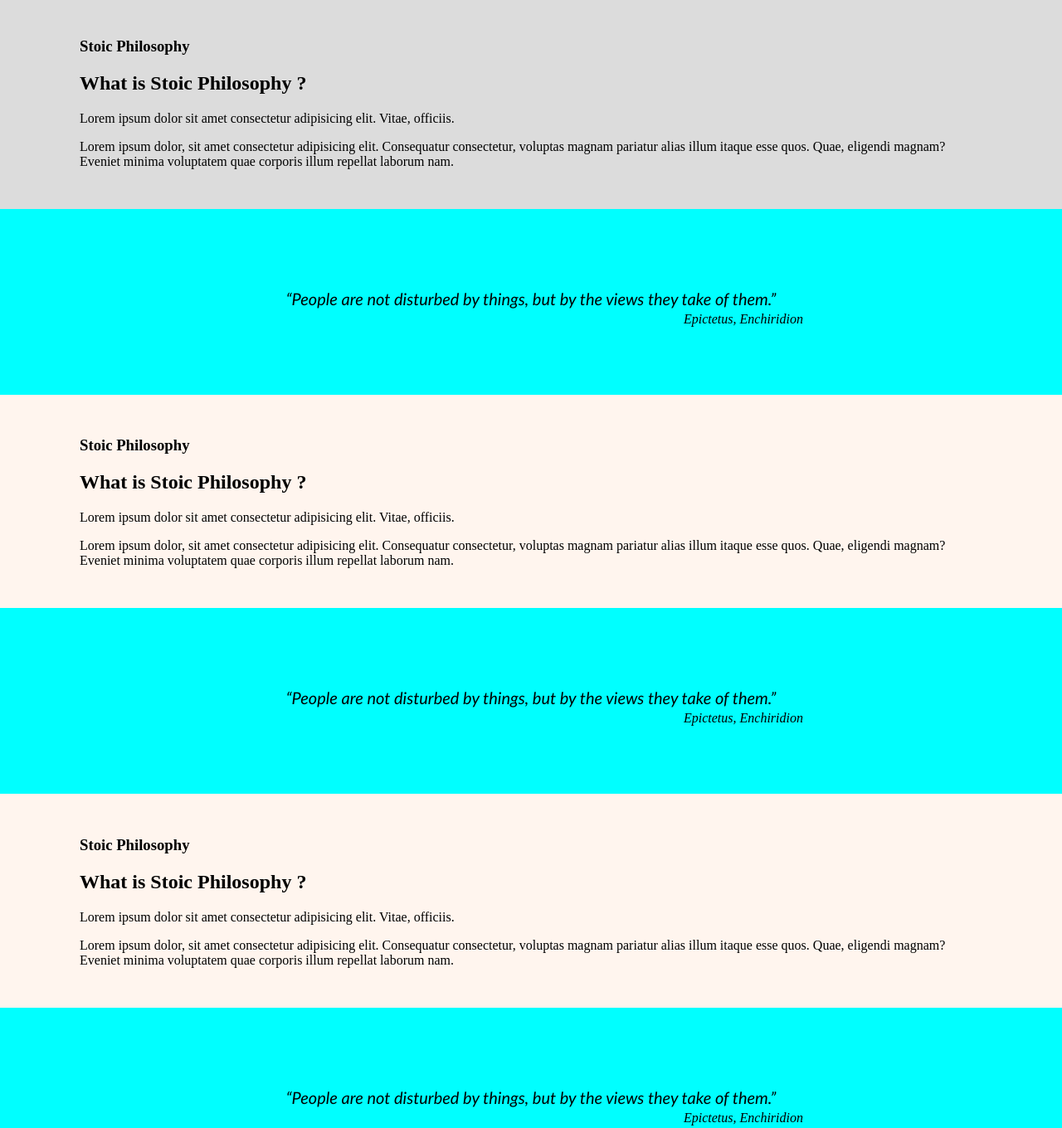
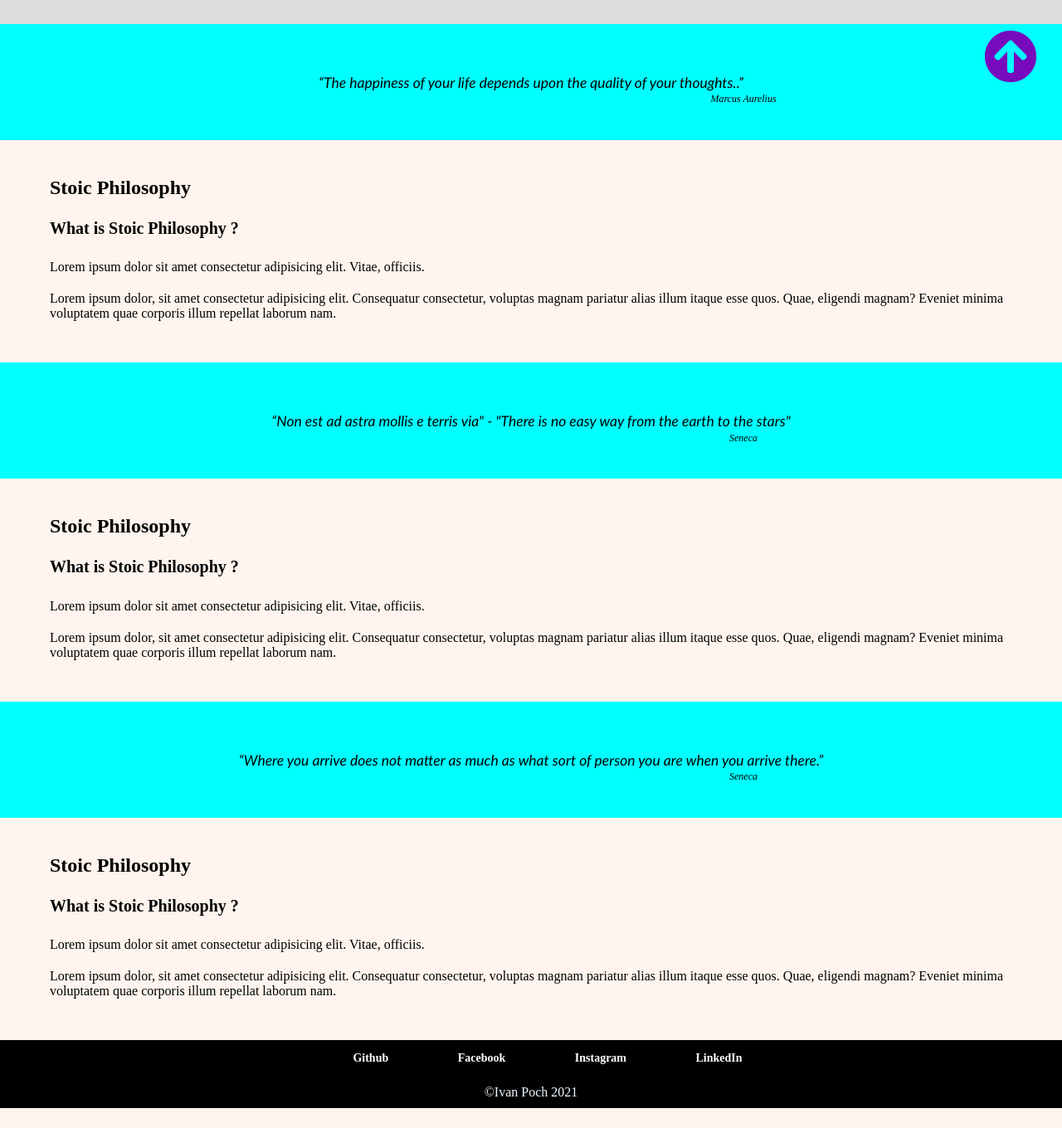
Before and after one commit to DarthCorax6976616e/DarthCora6976616e, a plain HTML site: page index.html in a window 1280 px wide. Shown: the part 680-2040 px from the top of the page at 83% size. After the commit the page ends 2016 px from the top, so only its background shows below. Drawn offline with Linux system fonts and the light colour scheme.

Commit message:
Add files via upload

```diff
--- a/index.html
+++ b/index.html
@@ -52,10 +52,10 @@
       </section>
       <section class="separator">
         <blockquote>
-          “People are not disturbed by things, but by the views they take of
-          them.”
+          “The happiness of your life depends upon the quality of your
+          thoughts..”
         </blockquote>
-        <cite> Epictetus, Enchiridion </cite>
+        <cite> Marcus Aurelius </cite>
       </section>
       <section id="early-life">
         <article class="section-article">
@@ -78,10 +78,10 @@
       </section>
       <section class="separator">
         <blockquote>
-          “People are not disturbed by things, but by the views they take of
-          them.”
+          “Non est ad astra mollis e terris via" - "There is no easy way from
+          the earth to the stars"
         </blockquote>
-        <cite> Epictetus, Enchiridion </cite>
+        <cite> Seneca </cite>
       </section>
       <section id="writings">
         <article class="section-article">
@@ -104,10 +104,10 @@
       </section>
       <section class="separator">
         <blockquote>
-          “People are not disturbed by things, but by the views they take of
-          them.”
+          “Where you arrive does not matter as much as what sort of person you
+          are when you arrive there.”
         </blockquote>
-        <cite> Epictetus, Enchiridion </cite>
+        <cite> Seneca </cite>
       </section>
       <section id="stoic-books">
         <article class="section-article">
@@ -131,16 +131,31 @@
       <footer>
         <div id="footer-flex-row">
           <ul>
-            <li><a href="#">Github</a></li>
-            <li><a href="#">Facebook</a></li>
+            <li>
+              <a href="https://github.com/Node4976616e" target="_blank"
+                >Github
+              </a>
+            </li>
+            <li>
+              <a href="#" target="_blank">Facebook</a>
+            </li>
             <li><a href="#">Instagram</a></li>
-            <li><a href="#">LinkedIn</a></li>
+            <li>
+              <a
+                href="https://www.linkedin.com/in/ivan-poch-221ba6204/"
+                target="_blank"
+                >LinkedIn
+              </a>
+            </li>
           </ul>
         </div>
         <div id="footer-copytext">
           <p>&copy;Ivan Poch 2021</p>
         </div>
       </footer>
+      <div id="back-to-top">
+        <a href="#main-header"><img src="arrow.png" alt="" /></a>
+      </div>
     </main>
   </body>
 </html>
--- a/style.css
+++ b/style.css
@@ -1,5 +1,7 @@
 html {
   scroll-behavior: smooth;
+  font-size: 62.5%;
+  box-sizing: border-box;
 }
 
 body {
@@ -15,16 +17,21 @@ nav {
   background-color: black;
   padding: 1rem 1rem;
   text-align: center;
-  margin: 0 0 1rem 0;
+  margin: 0 0 0 0;
+  font-size: 1.6rem;
 }
 
 nav > ul > li {
   list-style-type: none;
   display: inline;
+  margin: 0.25rem 4rem 0.25rem 4rem;
 }
-
-nav > li {
-  margin: 0.25rem 4rem 0.25rem 4rem;
+/* H1-H6 custom sizes */
+h1 {
+  font-size: 2.4rem;
+}
+h2 {
+  font-size: 2rem;
 }
 
 a {
@@ -35,6 +42,11 @@ a {
 a:hover {
   color: rgb(185, 3, 170);
 }
+p {
+  margin: 0;
+  padding: 1rem 0;
+  font-size: 1.6rem;
+}
 
 footer {
   min-height: 5rem;
@@ -42,37 +54,26 @@ footer {
   color: aliceblue;
   display: flex;
   flex-direction: column;
+  font-size: 1.4rem;
 }
-#footer-copytext {
-  display: flex;
-  justify-content: center;
-}
-#footer-flex-row {
-  display: flex;
-  justify-content: center;
-}
-#footer-flex-row > ul > li {
-  list-style-type: none;
-  display: inline;
-  margin: 0.25rem 4rem 0.25rem 4rem;
-}
+
 .separator {
   background-color: aqua;
   min-height: 10rem;
   padding: 2rem 0;
   text-align: center;
-  margin-top: -1rem;
 }
 
 .separator > blockquote {
   font-style: italic;
-  font-size: 1.25rem;
+  font-size: 1.75rem;
   font-family: "Gill Sans", "Gill Sans MT", Calibri, "Trebuchet MS", sans-serif;
   margin: 4rem 0 0 0;
 }
 .separator > cite {
   display: block;
   margin: 0.25rem auto 0 40%;
+  font-size: 1.2rem;
 }
 
 .section-article {
@@ -87,7 +88,7 @@ footer {
 }
 #main-header p {
   font-style: italic;
-  font-size: 0.85rem;
+  font-size: 1.6rem;
   text-indent: 1rem;
 }
 #main-header h1 {
@@ -105,3 +106,23 @@ footer {
 #site-name {
   margin-right: 40%;
 }
+#back-to-top img {
+  height: 64px;
+  position: fixed;
+  bottom: 20px; /* Place the button at the bottom of the page */
+  right: 30px; /* Place the button 30px from the right */
+  z-index: 99; /* Make sure it does not overlap */
+}
+#footer-copytext {
+  display: flex;
+  justify-content: center;
+}
+#footer-flex-row {
+  display: flex;
+  justify-content: center;
+}
+#footer-flex-row > ul > li {
+  list-style-type: none;
+  display: inline;
+  margin: 0.25rem 4rem 0.25rem 4rem;
+}
```
Also changed, not shown: arrow.png (added).
